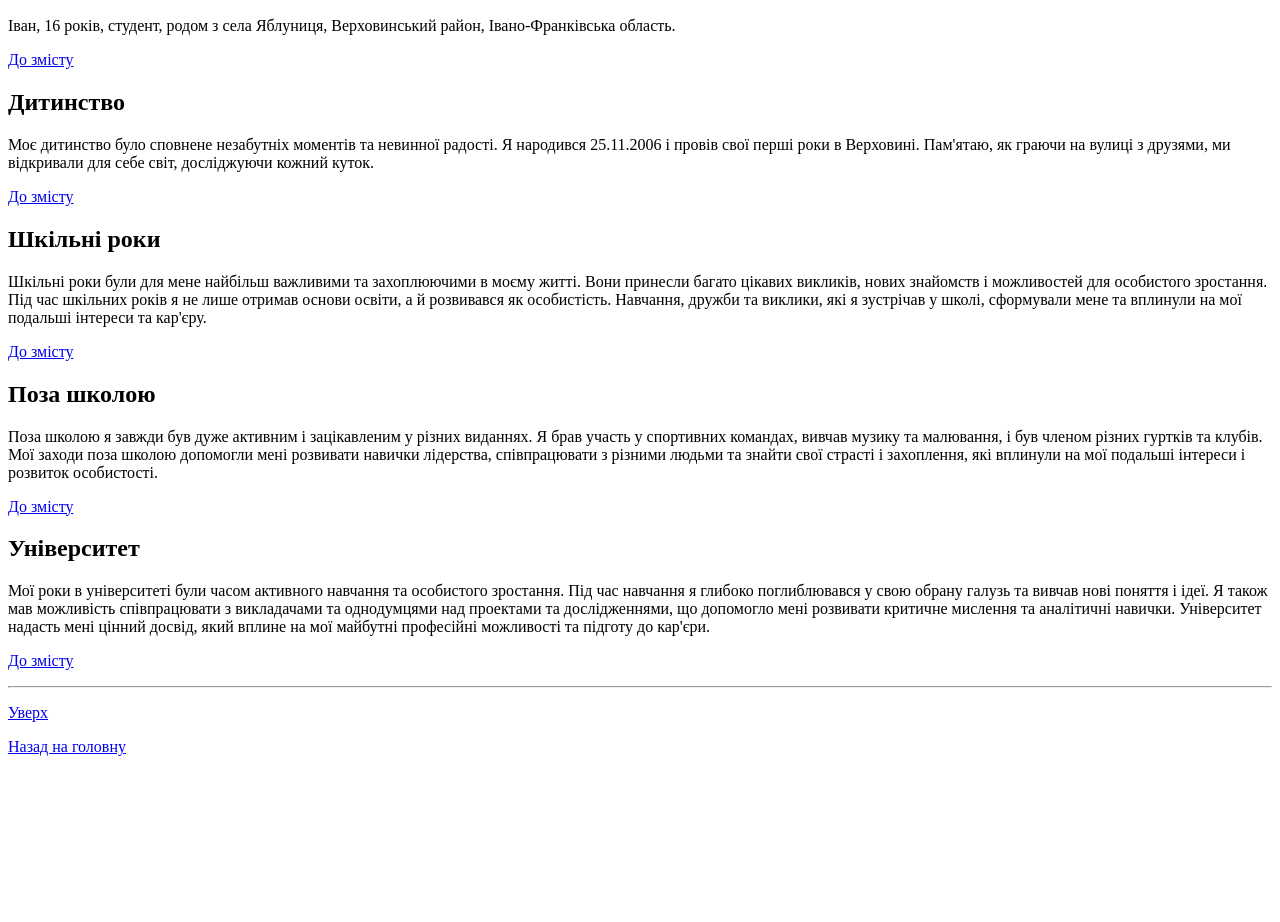
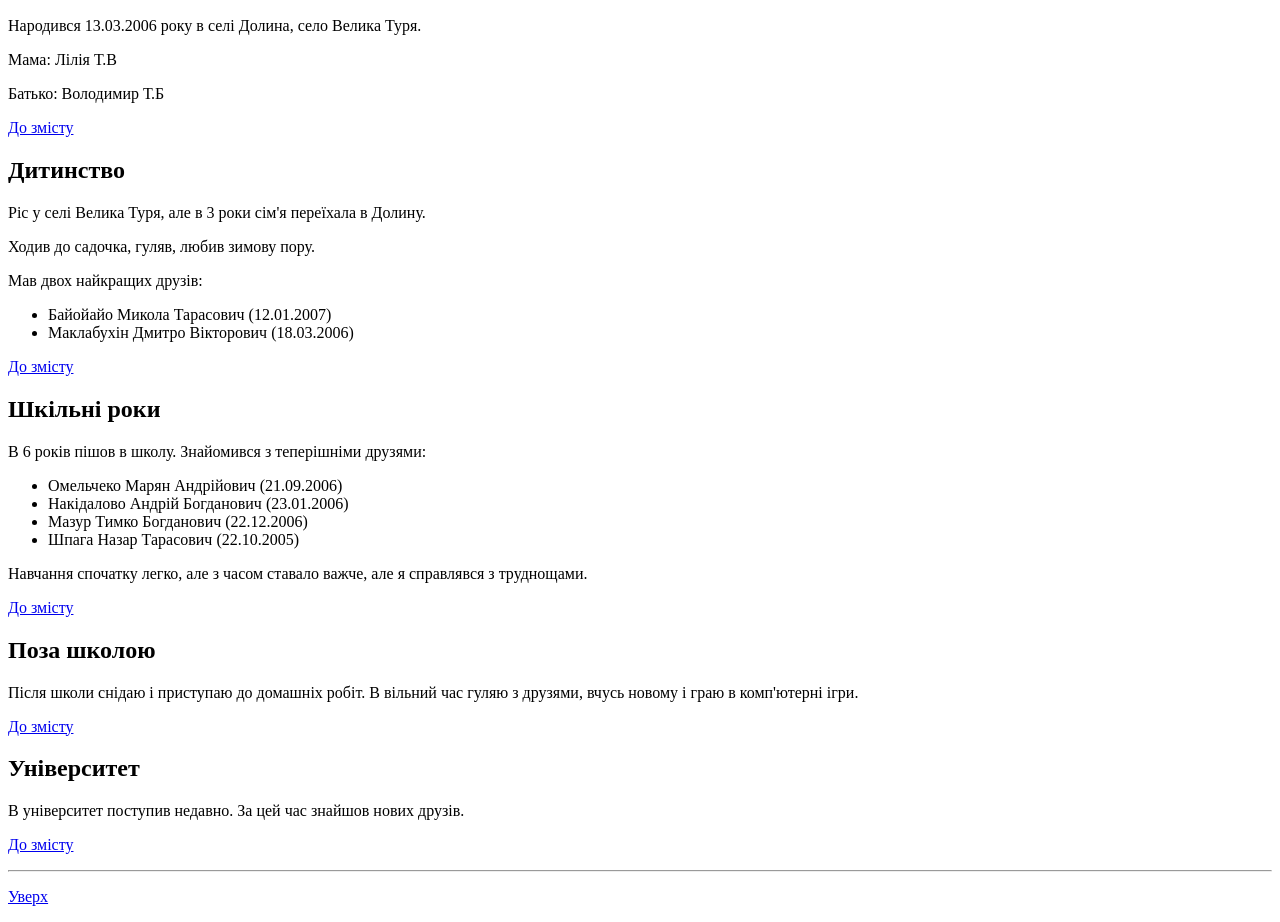
Before and after one commit to JoeWester/my-first-repo, a plain HTML site: page html/biography.html in a window 1280 px wide. Shown: the part 297-1219 px from the top of the page. Before the commit the page ends 1061 px from the top, so only its background shows below. Drawn offline with Linux system fonts and the light colour scheme.

Commit message:
Update biography.html

```diff
--- a/html/biography.html
+++ b/html/biography.html
@@ -2,10 +2,10 @@
 <html lang="uk">
 <head>
     <meta charset="UTF-8">
-    <title>Автобіографія Федорчука Івана Васильовича</title>
+    <title>Автобіографія Тороса Андрія Володимировича</title>
 </head>
 <body>
-    <h1>Автобіографія Федорчука Івана Васильовича</h1>
+    <h1>Автобіографія Тороса Андрія Володимировича</h1>
 
     <p><a href="index.html">Назад на головну</a></p>
 
@@ -20,37 +20,51 @@
 
     <article id="basic_info">
         <h2>Базова інформація</h2>
-        <p>Іван, 16 років, студент, родом з села Яблуниця, Верховинський район, Івано-Франківська область.</p>
+        <p>Народився 13.03.2006 року в селі Долина, село Велика Туря.</p>
+        <p>Мама: Лілія Т.В</p>
+        <p>Батько: Володимир Т.Б</p>
         <p><a href="#content">До змісту</a></p>
     </article>
 
     <article id="childhood">
         <h2>Дитинство</h2>
-        <p>Моє дитинство було сповнене незабутніх моментів та невинної радості. Я народився 25.11.2006 і провів свої перші роки в Верховині. Пам'ятаю, як граючи на вулиці з друзями, ми відкривали для себе світ, досліджуючи кожний куток.</p>
+        <p>Ріс у селі Велика Туря, але в 3 роки сім'я переїхала в Долину.</p>
+        <p>Ходив до садочка, гуляв, любив зимову пору.</p>
+        <p>Мав двох найкращих друзів:</p>
+        <ul>
+            <li>Байойайо Микола Тарасович (12.01.2007)</li>
+            <li>Маклабухін Дмитро Вікторович (18.03.2006)</li>
+        </ul>
         <p><a href="#content">До змісту</a></p>
     </article>
 
     <article id="school_years">
         <h2>Шкільні роки</h2>
-        <p>Шкільні роки були для мене найбільш важливими та захоплюючими в моєму житті. Вони принесли багато цікавих викликів, нових знайомств і можливостей для особистого зростання. Під час шкільних років я не лише отримав основи освіти, а й розвивався як особистість. Навчання, дружби та виклики, які я зустрічав у школі, сформували мене та вплинули на мої подальші інтереси та кар'єру.</p>
+        <p>В 6 років пішов в школу. Знайомився з теперішніми друзями:</p>
+        <ul>
+            <li>Омельчеко Марян Андрійович (21.09.2006)</li>
+            <li>Накідалово Андрій Богданович (23.01.2006)</li>
+            <li>Мазур Тимко Богданович (22.12.2006)</li>
+            <li>Шпага Назар Тарасович (22.10.2005)</li>
+        </ul>
+        <p>Навчання спочатку легко, але з часом ставало важче, але я справлявся з труднощами.</p>
         <p><a href="#content">До змісту</a></p>
     </article>
 
     <article id="extracurricular">
         <h2>Поза школою</h2>
-        <p>Поза школою я завжди був дуже активним і зацікавленим у різних виданнях. Я брав участь у спортивних командах, вивчав музику та малювання, і був членом різних гуртків та клубів. Мої заходи поза школою допомогли мені розвивати навички лідерства, співпрацювати з різними людьми та знайти свої страсті і захоплення, які вплинули на мої подальші інтереси і розвиток особистості.</p>
+        <p>Після школи снідаю і приступаю до домашніх робіт. В вільний час гуляю з друзями, вчусь новому і граю в комп'ютерні ігри.</p>
         <p><a href="#content">До змісту</a></p>
     </article>
 
     <article id="university">
         <h2>Університет</h2>
-        <p>Мої роки в університеті були часом активного навчання та особистого зростання. Під час навчання я глибоко поглиблювався у свою обрану галузь та вивчав нові поняття і ідеї. Я також мав можливість співпрацювати з викладачами та однодумцями над проектами та дослідженнями, що допомогло мені розвивати критичне мислення та аналітичні навички. Університет надасть мені цінний досвід, який вплине на мої майбутні професійні можливості та підготу до кар'єри.</p>
+        <p>В університет поступив недавно. За цей час знайшов нових друзів.</p>
         <p><a href="#content">До змісту</a></p>
     </article>
 
     <hr>
 
     <p><a href="#top">Уверх</a></p>
-<a href="index.html">Назад на головну</a>
 </body>
 </html>
```
